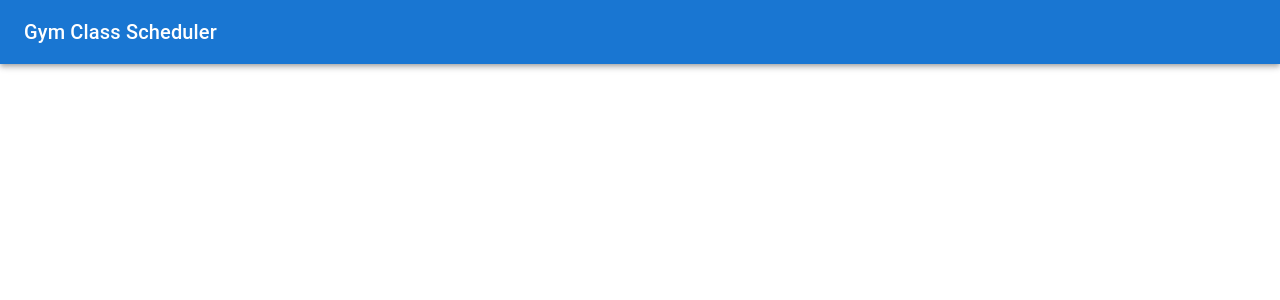
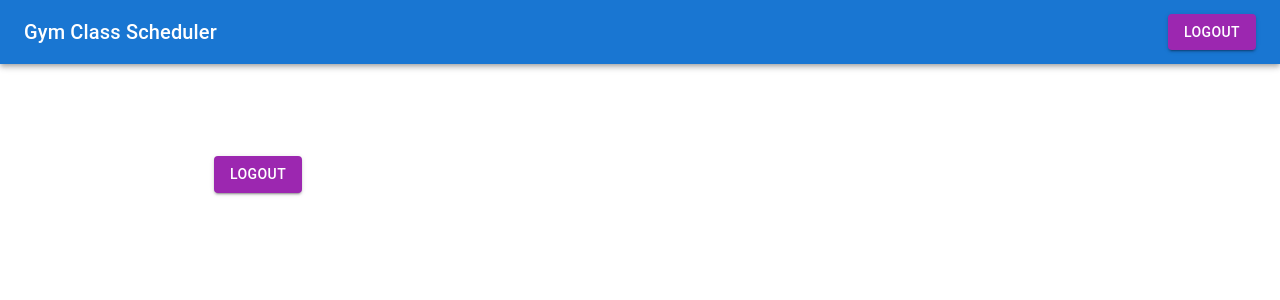
Before and after one commit to triceras/GymTimetable, a React (Create React App) app in the folder frontend/: page /login in a window 1280 px wide. Shown: the top 300 px of the page. Built offline with nearby package versions, Linux system fonts and the light colour scheme; no server answers.

Commit message:
App login

```diff
--- a/frontend/src/App.js
+++ b/frontend/src/App.js
@@ -7,19 +7,21 @@ import Container from '@mui/material/Container';
 import Typography from '@mui/material/Typography';
 import AppBar from '@mui/material/AppBar';
 import Toolbar from '@mui/material/Toolbar';
-import { BrowserRouter as Router, Routes, Route, Navigate } from 'react-router-dom';
+import { Routes, Route, Navigate , useNavigate } from 'react-router-dom';
 import Calendar from './components/Calendar';
-import ClassList from './components/ClassList';
 import { useAuth } from "./contexts/AuthContext";
 import { GoogleLoginButton } from 'react-social-login-buttons';
-import { GoogleOAuthProvider, GoogleLogin } from '@react-oauth/google';
+import { GoogleOAuthProvider, GoogleLogin, googleLogout } from '@react-oauth/google';
 import Login from './components/Login';
 import axios from 'axios';
+import Button from '@mui/material/Button';
+
 
 const theme = createTheme();
 
 function App() {
-  const { isAuthenticated, handleLoginSuccess } = useAuth();
+  const { isAuthenticated, handleLoginSuccess, logout } = useAuth();
+  const navigate = useNavigate();
 
   // Fetch or obtain the classes data
   const [classes, setClasses] = useState([]);
@@ -38,10 +40,16 @@ function App() {
     fetchClasses();
   }, []);
 
+  const handleLogout = () => {
+    console.log('Logging out');
+    googleLogout();
+    logout();
+    navigate('/login');
+  };
+
   return (
     <ThemeProvider theme={theme}>
       <CssBaseline />
-      <Router>
         <GoogleOAuthProvider clientId={process.env.REACT_APP_GOOGLE_CLIENT_ID}>
           <AppBar position="static">
             <Toolbar>
@@ -49,14 +57,16 @@ function App() {
                 Gym Class Scheduler
               </Typography>
               {isAuthenticated ? (
+                <Button variant="contained" color="secondary" onClick={handleLogout}>
+                  Logout
+                </Button>
+              ) : (
                 <GoogleLogin
                   onSuccess={handleLoginSuccess}
                   render={(renderProps) => (
-                    <GoogleLoginButton onClick={renderProps.onClick} disabled={renderProps.disabled} />
+                      <GoogleLoginButton onClick={renderProps.onClick} disabled={renderProps.disabled} />
                   )}
                 />
-              ) : (
-                <Navigate to="/login" />
               )}
             </Toolbar>
           </AppBar>
@@ -67,22 +77,22 @@ function App() {
             </Routes>
           </Container>
         </GoogleOAuthProvider>
-      </Router>
     </ThemeProvider>
   );
 }
 
 function HomePage({ isAuthenticated, classes }) {
   return isAuthenticated ? (
-    <>
+    <div>
       <main>
-        <Calendar classes={classes} isAuthenticated={isAuthenticated}/>
+        <Calendar classes={classes} isAuthenticated={isAuthenticated} />
       </main>
-      {/* <ClassList /> */}
-    </>
+      {/* <ClassList />  */}
+    </div>
   ) : (
     <Navigate to="/login" />
   );
 }
 
+
 export default App;
--- a/frontend/src/components/Calendar.js
+++ b/frontend/src/components/Calendar.js
@@ -8,29 +8,27 @@ import timeGridPlugin from '@fullcalendar/timegrid';
 import moment from 'moment';
 import ClassDetails from './ClassDetails';
 import './CalendarStyles.css';
+import { useAuth } from '../contexts/AuthContext';
 
 const Calendar = ({ classes }) => {
     const [open, setOpen] = useState(false);
     const [classData, setClassData] = useState({});
+    const { isAuthenticated } = useAuth();
 
     const handleEventClick = (info) => {
-    if (!isAuthenticated) {
-        const occurrence = info.event.extendedProps.occurrence;
-        const classItem = info.event.extendedProps.classItem;
-        const classData = {
+        const { occurrence, classItem } = info.event.extendedProps;
+        setClassData({
+            ...info.event.extendedProps,
+            classData: {
                 id: classItem.id,
                 name: classItem.name,
-          current_capacity: occurrence.current_capacity,
-          max_capacity: occurrence.max_capacity
-        };
-        setClassData({
-          ...info.event.extendedProps,
-          classData
+                current_capacity: classItem.current_capacity,
+                max_capacity: classItem.max_capacity,
+            },
         });
         setOpen(true);
-      return;
-    }
     };
+
 
     const handleClose = () => {
         setOpen(false);
@@ -41,29 +39,23 @@ const Calendar = ({ classes }) => {
         return colors[classId % colors.length];
     };
 
-  const getEventDates = (classItem, occurrence, classData) => {
+    const getEventDates = (classItem, occurrence) => {
         const dayIndex = ['sunday', 'monday', 'tuesday', 'wednesday', 'thursday', 'friday', 'saturday'].indexOf(occurrence.day.toLowerCase());
         const startTime = moment.duration(occurrence.time);
         const start = moment().startOf('week').add(dayIndex, 'days').add(startTime);
         const end = start.clone().add(1, 'hours').toDate();
-    const newClassData = { // Include the current capacity and max capacity in the class data
-      id: classItem.id,
-      name: classItem.name,
-      current_capacity: occurrence.current_capacity,
-      max_capacity: occurrence.max_capacity,
-    };
+
         return {
             start: start.toDate(),
             end,
             id: classItem.id,
             title: classItem.name,
             occurrenceId: occurrence.id,
-      occurrence: { ...occurrence, class_name: classItem.name }, // Include the occurrence data in the event, along with the class name
+            occurrence: {...occurrence, class_name: classItem.name },
             color: getClassColor(classItem.id),
             extendedProps: {
                 occurrence,
-        classData: newClassData,
-        classItem, // Include the class item data in the event's extendedProps
+                classItem: {...classItem, name: classItem.name },
             },
         };
     };
@@ -105,37 +97,43 @@ const Calendar = ({ classes }) => {
         eventEl.style.transform = '';
     };
 
-  return (
-    <>
-      <FullCalendar
-        plugins={[dayGridPlugin, interactionPlugin, timeGridPlugin]}
-        initialView="timeGridWeek"
-        headerToolbar={{
+    return ( <
+        >
+        <
+        FullCalendar plugins = {
+            [dayGridPlugin, interactionPlugin, timeGridPlugin]
+        }
+        initialView = "timeGridWeek"
+        headerToolbar = {
+            {
                 left: 'prev,next today',
                 center: 'title',
                 right: 'dayGridMonth,timeGridWeek,timeGridDay',
-        }}
-        buttonText={{
+            }
+        }
+        buttonText = {
+            {
                 today: 'today',
                 month: 'month',
                 week: 'week',
                 day: 'day',
-        }}
-        slotMinTime="06:00:00"
-        slotMaxTime="22:00:00"
-        events={events}
-        eventClick={handleEventClick}
-        eventMouseEnter={handleEventMouseEnter}
-        eventMouseLeave={handleEventMouseLeave}
-        eventDidMount={handleEventDidMount}
-      />
-      <ClassDetails
-        open={open}
-        classData={classData}
-        onClose={handleClose}
-        onClassUpdated={handleClose}
-      />
-    </>
+            }
+        }
+        slotMinTime = "06:00:00"
+        slotMaxTime = "22:00:00"
+        events = { events }
+        eventClick = { handleEventClick }
+        eventMouseEnter = { handleEventMouseEnter }
+        eventMouseLeave = { handleEventMouseLeave }
+        eventDidMount = { handleEventDidMount }
+        /> <
+        ClassDetails open = { open }
+        classData = { classData }
+        onClose = { handleClose }
+        onClassUpdated = { handleClose }
+        isAuthenticated = { isAuthenticated }
+        />  < /
+        >
     );
 };
 
--- a/frontend/src/components/Login.js
+++ b/frontend/src/components/Login.js
@@ -1,43 +1,56 @@
-/*
-  Use google credentials to log into the App using the Google API
-*/
 import { useAuth } from '../contexts/AuthContext';
-import {useNavigate} from 'react-router-dom';
+import { useNavigate } from 'react-router-dom';
 import { useState } from 'react';
 import { GoogleLogin } from '@react-oauth/google';
+import Button from '@mui/material/Button';
 
 const Login = () => {
-    const { handleUser, handleError } = useAuth();
+  const { handleUser, handleError, logout, isAuthenticated } = useAuth();
   const navigate = useNavigate();
   const [error, setError] = useState(null);
 
   const handleLoginFailure = (response) => {
-        console.log("Login failed:", response);
-        setError(response);
+    console.log('Login failed:', response);
+    setError('Login failed. Please try again.');
     handleError(response);
   };
 
   const handleLoginSuccess = (response) => {
-        console.log("Login succeeded:", response);
+    console.log('Login succeeded:', response);
     handleUser(response);
     navigate('/');
   };
 
+  const handleLogOut = () => {
+    console.log('Logging out');
+    logout(); // Use the logout function from useAuth
+    navigate('/login');
+  };
+
   return (
+    <div className="login-container">
+      {' '}
+      {error && <div className="error-message"> {error} </div>}{' '}
       <GoogleLogin
-            // Read the client id from the .env file
         clientId={process.env.REACT_APP_GOOGLE_CLIENT_ID}
-            // If you need to scope specific resources, add them here
-            // scope={SCOPE}
-            // This is the login handler
         onSuccess={handleLoginSuccess}
-            // This is the failure handler
         onFailure={handleLoginFailure}
-            // This is the button text
+        onError={handleLoginFailure}
         buttonText="Login"
-            // This is the custom class for the button component
         className="login-button"
-        />
+      />{' '}
+      {isAuthenticated && (
+        <Button
+          variant="contained"
+          color="secondary"
+          onClick={handleLogOut}
+          style={{ marginTop: '20px' }}
+        >
+          {' '}
+          Logout{' '}
+        </Button>
+      )}{' '}
+    </div>
   );
 };
 
```
Also changed, not shown: frontend/package.json (+19 -19 lines), frontend/src/index.js (+7 -4 lines), 2 other files (tests, documents, lock files or other folders). Lines whose indentation alone changed are shown as unchanged.
